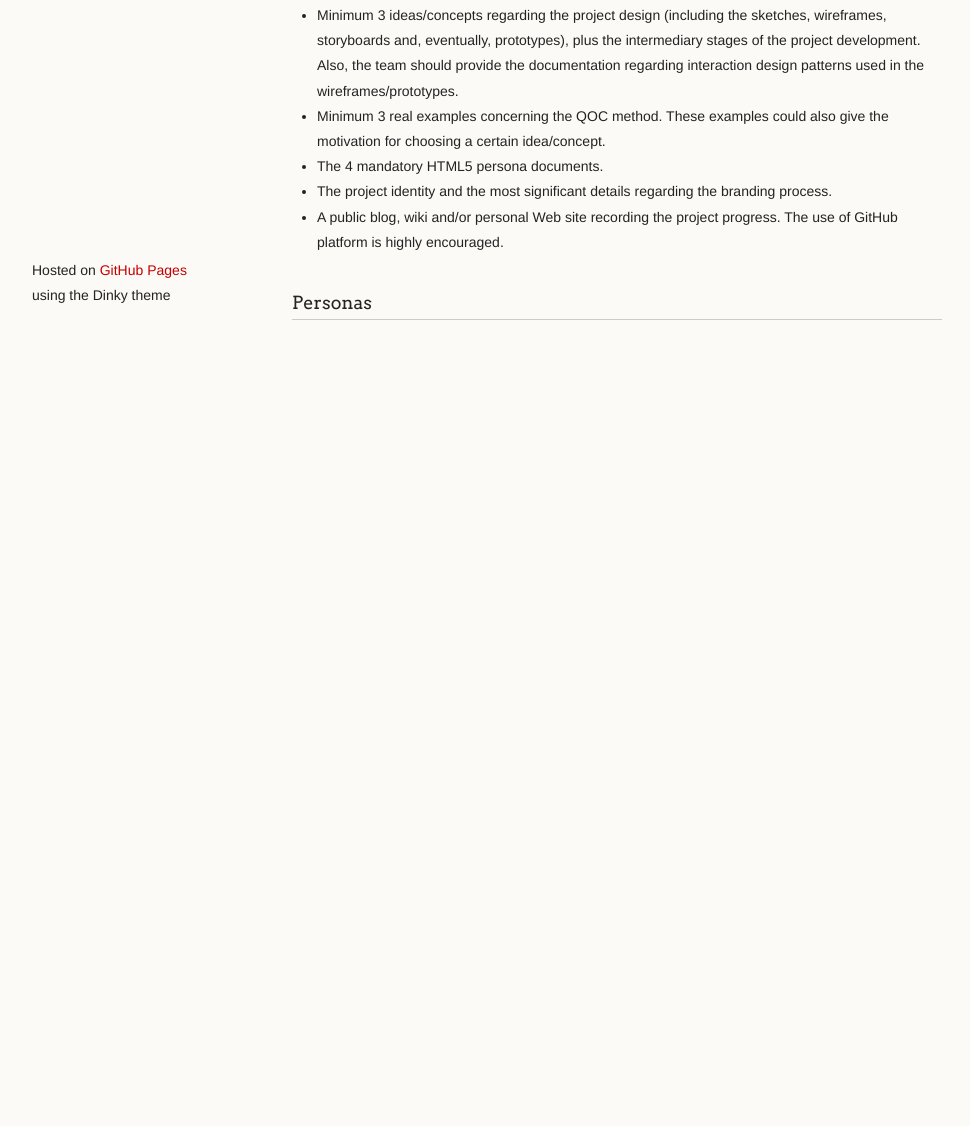
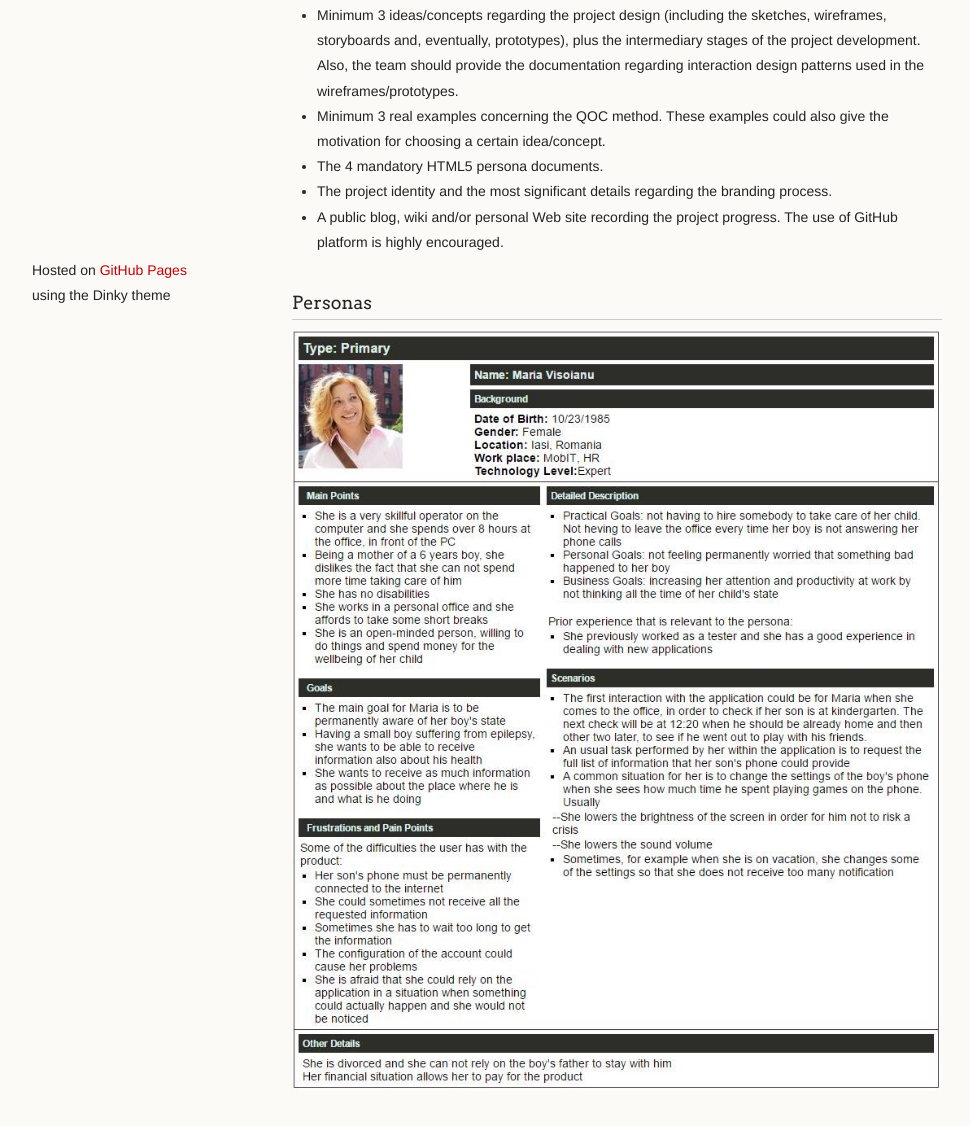
Before and after one commit to andreibaran/PUS, a plain HTML site: page index.html in a window 1280 px wide. Shown: the part 460-1586 px from the top of the page, without its empty margins (18-988 px from the left). Before the commit the page ends 840 px from the top, so only its background shows below. Drawn offline with Linux system fonts and the light colour scheme.

```diff
--- a/index.html
+++ b/index.html
@@ -53,6 +53,8 @@
 
 <h3>
 <a id="personas" class="anchor" href="#personas" aria-hidden="true"><span aria-hidden="true" class="octicon octicon-link"></span></a>Personas</h3>
+
+<p><img src="PUS/images/primary.png" alt=""></p>
       </section>
       <footer>
         <p><small>Hosted on <a href="https://pages.github.com">GitHub Pages</a> using the Dinky theme</small></p>
```
Also changed, not shown: params.json (+1 -1 lines).
